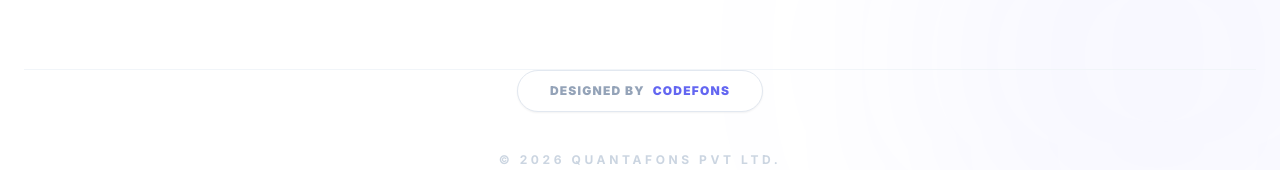
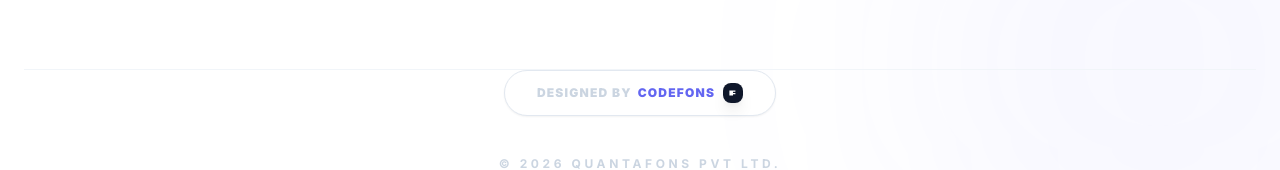
Before and after one commit to MudasirAshiq/CodeFONS, a React (Vite) app: page /projects in a window 1280 px wide. Shown: the part 5845-6015 px from the top of the page. Built offline with nearby package versions, Linux system fonts and the light colour scheme.

Commit message:
feat: update designer signature with custom CF monogram

```diff
--- a/src/components/Footer.tsx
+++ b/src/components/Footer.tsx
@@ -73,9 +73,20 @@ export const Footer = () => {
             href="https://www.codefons.com"
             target="_blank"
             rel="noopener noreferrer"
-            className="group px-8 py-3 rounded-full border border-slate-200 text-[10px] sm:text-xs font-black uppercase tracking-widest text-slate-400 hover:text-slate-900 hover:border-slate-900 transition-all duration-500 bg-white shadow-sm hover:shadow-xl flex items-center gap-2"
+            className="group px-8 py-3 rounded-full border border-slate-200 text-[10px] sm:text-xs font-black uppercase tracking-widest text-slate-400 hover:text-slate-900 hover:border-slate-900 transition-all duration-500 bg-white shadow-sm hover:shadow-xl flex items-center gap-3"
           >
-            Designed By <span className="text-primary group-hover:text-primary-dark transition-colors">CodeFONS</span>
+            <div className="flex items-center gap-1.5">
+              <span className="text-slate-300">Designed by</span>
+              <div className="flex items-center gap-2">
+                <span className="text-primary group-hover:text-primary-dark transition-colors">CodeFONS</span>
+                {/* Custom CF Sign Monogram */}
+                <div className="flex items-center justify-center w-5 h-5 rounded-lg bg-slate-900 text-white shadow-lg group-hover:scale-110 transition-transform">
+                  <svg viewBox="0 0 100 100" className="w-3 h-3 fill-current">
+                    <path d="M40 30h30v10H50v10h20v10H50v10h-20V30zm-20 0h10v40H20V30z" />
+                  </svg>
+                </div>
+              </div>
+            </div>
           </a>
           <p className="text-slate-300 text-[10px] sm:text-xs font-bold uppercase tracking-[0.3em]">
             © {new Date().getFullYear()} QuantaFONS Pvt Ltd.
```
